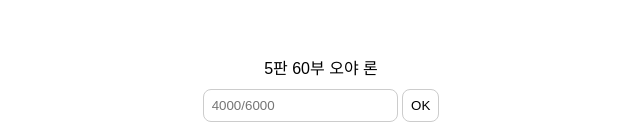
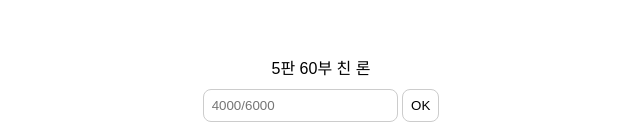
Before and after one commit to junhg0211/mahjong-score-calculation, a SvelteKit app: page / in a window 1280 px wide. Shown: the part 215-345 px from the top of the page, without its empty margins (319-959 px from the left). Built offline with nearby package versions, Linux system fonts and the light colour scheme; a web font is replaced by a local one.

Commit message:
sameify ja chin wording

```diff
--- a/src/routes/+page.svelte
+++ b/src/routes/+page.svelte
@@ -1,6 +1,6 @@
 <script lang="ts">
-	const OYA = '오야';
-	const KO = '코';
+	const OYA = '친';
+	const KO = '자';
 	const TSUMO = '쯔모';
 	const RON = '론';
 
```
